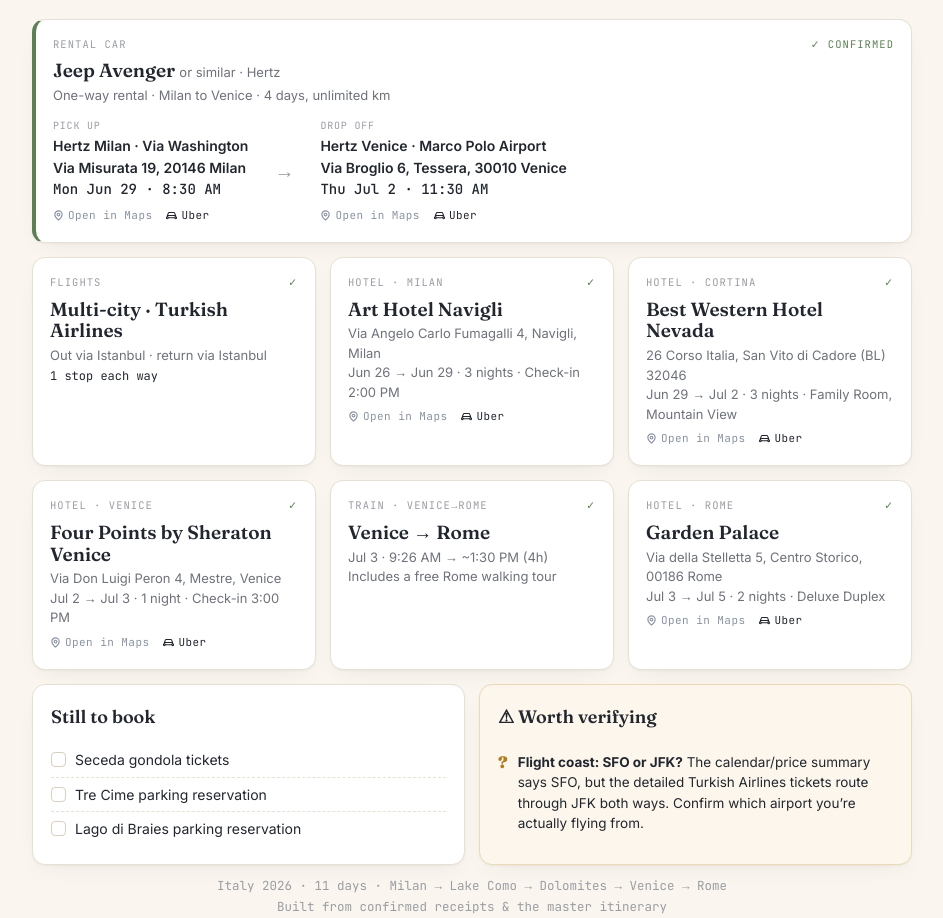
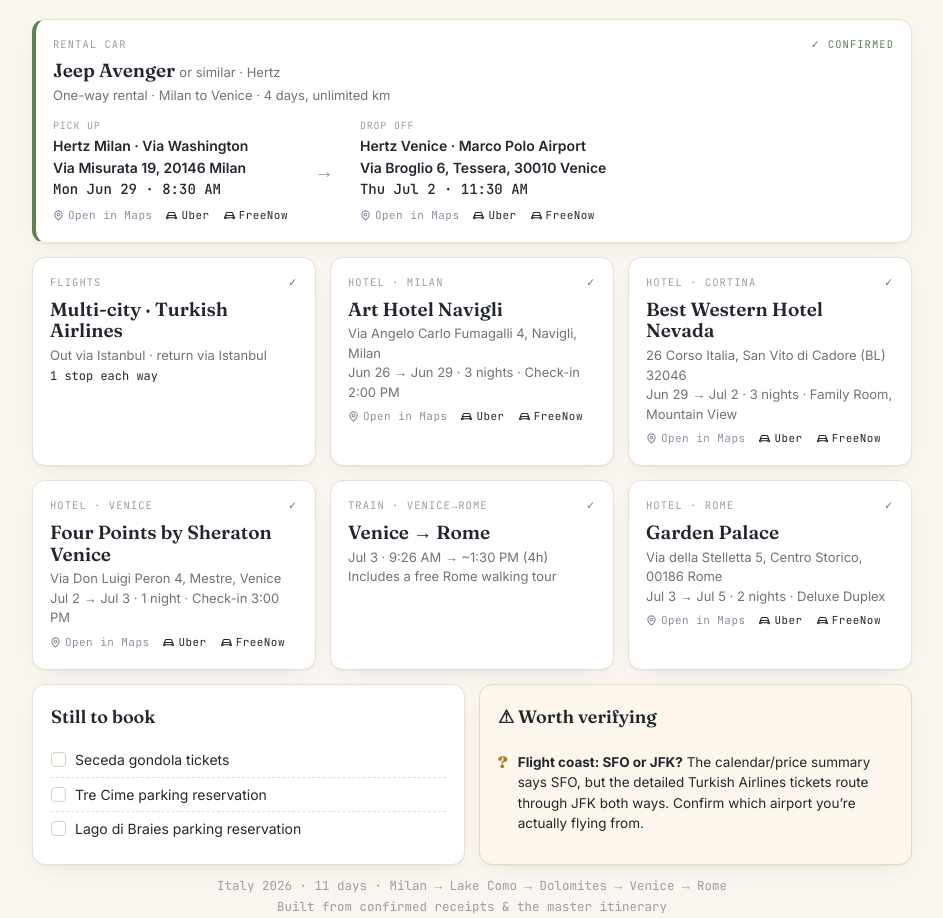
Before and after one commit to santoshwt/italy-2026, a plain HTML site: page index.html in a window 1280 px wide. Shown: the part 3429-4347 px from the top of the page, without its empty margins (168-1111 px from the left). Drawn offline with Linux system fonts and the light colour scheme.

Commit message:
Add files via upload

```diff
--- a/index.html
+++ b/index.html
@@ -112,6 +112,7 @@
   .pin svg{flex-shrink:0}
   .pin + .pin{margin-left:14px}
   .uberlink{color:var(--ink)}
+  .fnlink{color:var(--ink)}
 
   /* ---------- LOGISTICS ---------- */
   .logistics{padding:36px 0 10px;border-top:1px solid var(--line);margin-top:30px}
@@ -303,14 +304,16 @@
 // Uber deep links (open the Uber app / mobile site with the destination set)
 const rideSVG = '<svg width="11" height="11" viewBox="0 0 24 24" fill="none" stroke="currentColor" stroke-width="2.2" stroke-linecap="round" stroke-linejoin="round"><path d="M5 17h14M5 17a2 2 0 1 1-4 0 2 2 0 0 1 4 0Zm14 0a2 2 0 1 0 4 0 2 2 0 0 0-4 0ZM3 12l2-5a2 2 0 0 1 1.9-1.3h10.2A2 2 0 0 1 19 7l2 5M3 12h18M3 12v3M21 12v3"/></svg>';
 const UBER = {
-  'Art Hotel Navigli':'https://m.uber.com/ul/?action=setPickup&pickup=my_location&dropoff[nickname]=Art%20Hotel%20Navigli&dropoff[formatted_address]=Via%20Angelo%20Carlo%20Fumagalli%204%2C%20Milan%2C%20Italy',
-  'Best Western Hotel Nevada':'https://m.uber.com/ul/?action=setPickup&pickup=my_location&dropoff[nickname]=Hotel%20Nevada&dropoff[formatted_address]=26%20Corso%20Italia%2C%20San%20Vito%20di%20Cadore%2C%2032046%20Italy',
-  'Four Points by Sheraton Venice':'https://m.uber.com/ul/?action=setPickup&pickup=my_location&dropoff[nickname]=Four%20Points%20Venice&dropoff[formatted_address]=Via%20Don%20Luigi%20Peron%204%2C%20Mestre%2C%20Venice%2C%20Italy',
-  'Garden Palace':'https://m.uber.com/ul/?action=setPickup&pickup=my_location&dropoff[nickname]=Garden%20Palace&dropoff[formatted_address]=Via%20della%20Stelletta%205%2C%2000186%20Rome%2C%20Italy',
+  'Art Hotel Navigli':'https://m.uber.com/ul/?action=setPickup&pickup=my_location&dropoff[latitude]=45.4501717&dropoff[longitude]=9.1697457&dropoff[nickname]=Art%20Hotel%20Navigli&dropoff[formatted_address]=Via%20Angelo%20Fumagalli%204%2C%2020143%20Milan%2C%20Italy',
+  'Best Western Hotel Nevada':'https://m.uber.com/ul/?action=setPickup&pickup=my_location&dropoff[latitude]=46.4621134&dropoff[longitude]=12.2043391&dropoff[nickname]=Hotel%20Nevada&dropoff[formatted_address]=Corso%20Italia%2026%2C%2032046%20San%20Vito%20di%20Cadore%2C%20Italy',
+  'Four Points by Sheraton Venice':'https://m.uber.com/ul/?action=setPickup&pickup=my_location&dropoff[latitude]=45.5143147&dropoff[longitude]=12.2317287&dropoff[nickname]=Four%20Points%20Venice&dropoff[formatted_address]=Via%20Don%20Luigi%20Peron%204%2C%2030174%20Venice%2C%20Italy',
+  'Garden Palace':'https://m.uber.com/ul/?action=setPickup&pickup=my_location&dropoff[latitude]=41.9016841&dropoff[longitude]=12.4754051&dropoff[nickname]=Garden%20Palace&dropoff[formatted_address]=Via%20della%20Stelletta%205%2C%2000186%20Rome%2C%20Italy',
 };
-const UBER_PICKUP = 'https://m.uber.com/ul/?action=setPickup&pickup=my_location&dropoff[nickname]=Hertz%20Milan&dropoff[formatted_address]=Via%20Misurata%2019%2C%2020146%20Milan%2C%20Italy';
-const UBER_DROPOFF = 'https://m.uber.com/ul/?action=setPickup&pickup=my_location&dropoff[nickname]=Hertz%20Venice%20Airport&dropoff[formatted_address]=Via%20Broglio%206%2C%20Tessera%2C%2030010%20Venice%2C%20Italy';
+const UBER_PICKUP = 'https://m.uber.com/ul/?action=setPickup&pickup=my_location&dropoff[latitude]=45.4571556&dropoff[longitude]=9.1517469&dropoff[nickname]=Hertz%20Milan&dropoff[formatted_address]=Via%20Misurata%2019%2C%2020146%20Milan%2C%20Italy';
+const UBER_DROPOFF = 'https://m.uber.com/ul/?action=setPickup&pickup=my_location&dropoff[latitude]=45.5029792&dropoff[longitude]=12.3383737&dropoff[nickname]=Hertz%20Venice%20Airport&dropoff[formatted_address]=Viale%20Luigi%20Broglio%2C%2030010%20Venice%2C%20Italy';
 const uber = (url)=>`<a class="pin uberlink" href="${url}" target="_blank" rel="noopener">${rideSVG}Uber</a>`;
+// FreeNow has no public address-prefill link, so this just opens the app/site (rider enters the address)
+const freenow = ()=>`<a class="pin fnlink" href="https://free-now.com/" target="_blank" rel="noopener">${rideSVG}FreeNow</a>`;
 
 // render timeline
 const tl = document.getElementById('timeline');
@@ -358,11 +361,11 @@
 // bookings
 const BOOK = [
   {k:'Flights', nm:'Multi-city · Turkish Airlines', meta:'Out via Istanbul · return via Istanbul<br><span class="mono">1 stop each way</span>'},
-  {k:'Hotel · Milan', nm:'Art Hotel Navigli', meta:'Via Angelo Carlo Fumagalli 4, Navigli, Milan<br>Jun 26 → Jun 29 · 3 nights · Check-in 2:00 PM<br>'+pin(MAPS['Art Hotel Navigli'])+uber(UBER['Art Hotel Navigli'])},
-  {k:'Hotel · Cortina', nm:'Best Western Hotel Nevada', meta:'26 Corso Italia, San Vito di Cadore (BL) 32046<br>Jun 29 → Jul 2 · 3 nights · Family Room, Mountain View<br>'+pin(MAPS['Best Western Hotel Nevada'])+uber(UBER['Best Western Hotel Nevada'])},
-  {k:'Hotel · Venice', nm:'Four Points by Sheraton Venice', meta:'Via Don Luigi Peron 4, Mestre, Venice<br>Jul 2 → Jul 3 · 1 night · Check-in 3:00 PM<br>'+pin(MAPS['Four Points by Sheraton Venice'])+uber(UBER['Four Points by Sheraton Venice'])},
+  {k:'Hotel · Milan', nm:'Art Hotel Navigli', meta:'Via Angelo Carlo Fumagalli 4, Navigli, Milan<br>Jun 26 → Jun 29 · 3 nights · Check-in 2:00 PM<br>'+pin(MAPS['Art Hotel Navigli'])+uber(UBER['Art Hotel Navigli'])+freenow()},
+  {k:'Hotel · Cortina', nm:'Best Western Hotel Nevada', meta:'26 Corso Italia, San Vito di Cadore (BL) 32046<br>Jun 29 → Jul 2 · 3 nights · Family Room, Mountain View<br>'+pin(MAPS['Best Western Hotel Nevada'])+uber(UBER['Best Western Hotel Nevada'])+freenow()},
+  {k:'Hotel · Venice', nm:'Four Points by Sheraton Venice', meta:'Via Don Luigi Peron 4, Mestre, Venice<br>Jul 2 → Jul 3 · 1 night · Check-in 3:00 PM<br>'+pin(MAPS['Four Points by Sheraton Venice'])+uber(UBER['Four Points by Sheraton Venice'])+freenow()},
   {k:'Train · Venice→Rome', nm:'Venice → Rome', meta:'Jul 3 · 9:26 AM → ~1:30 PM (4h)<br>Includes a free Rome walking tour'},
-  {k:'Hotel · Rome', nm:'Garden Palace', meta:'Via della Stelletta 5, Centro Storico, 00186 Rome<br>Jul 3 → Jul 5 · 2 nights · Deluxe Duplex<br>'+pin(MAPS['Garden Palace'])+uber(UBER['Garden Palace'])},
+  {k:'Hotel · Rome', nm:'Garden Palace', meta:'Via della Stelletta 5, Centro Storico, 00186 Rome<br>Jul 3 → Jul 5 · 2 nights · Deluxe Duplex<br>'+pin(MAPS['Garden Palace'])+uber(UBER['Garden Palace'])+freenow()},
 ];
 const bg = document.getElementById('bookgrid');
 
@@ -374,9 +377,9 @@
       <div class="nm">Jeep Avenger <span style="font-family:Inter;font-weight:400;font-size:13px;color:var(--muted)">or similar · Hertz</span></div>
       <div class="meta">One-way rental · Milan to Venice · 4 days, unlimited km</div>
       <div class="route-times">
-        <div class="rt"><div class="lbl">Pick up</div><div class="val">Hertz Milan · Via Washington<br>Via Misurata 19, 20146 Milan<br><span class="mono">Mon Jun 29 · 8:30 AM</span></div>${pin(MAP_PICKUP)}${uber(UBER_PICKUP)}</div>
+        <div class="rt"><div class="lbl">Pick up</div><div class="val">Hertz Milan · Via Washington<br>Via Misurata 19, 20146 Milan<br><span class="mono">Mon Jun 29 · 8:30 AM</span></div>${pin(MAP_PICKUP)}${uber(UBER_PICKUP)}${freenow()}</div>
         <span class="arrow">→</span>
-        <div class="rt"><div class="lbl">Drop off</div><div class="val">Hertz Venice · Marco Polo Airport<br>Via Broglio 6, Tessera, 30010 Venice<br><span class="mono">Thu Jul 2 · 11:30 AM</span></div>${pin(MAP_DROPOFF)}${uber(UBER_DROPOFF)}</div>
+        <div class="rt"><div class="lbl">Drop off</div><div class="val">Hertz Venice · Marco Polo Airport<br>Via Broglio 6, Tessera, 30010 Venice<br><span class="mono">Thu Jul 2 · 11:30 AM</span></div>${pin(MAP_DROPOFF)}${uber(UBER_DROPOFF)}${freenow()}</div>
       </div>
     </div>
 
```
